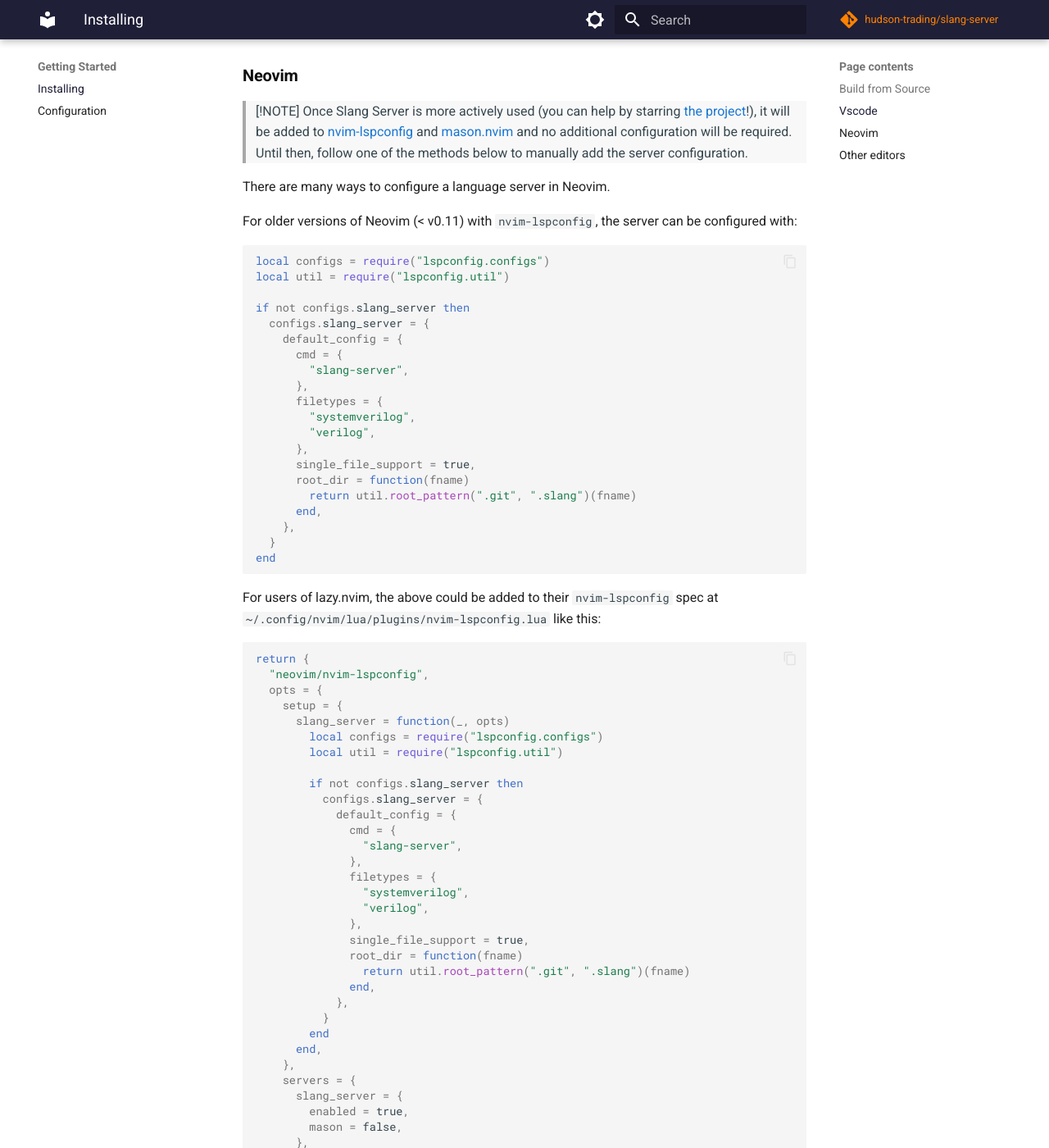
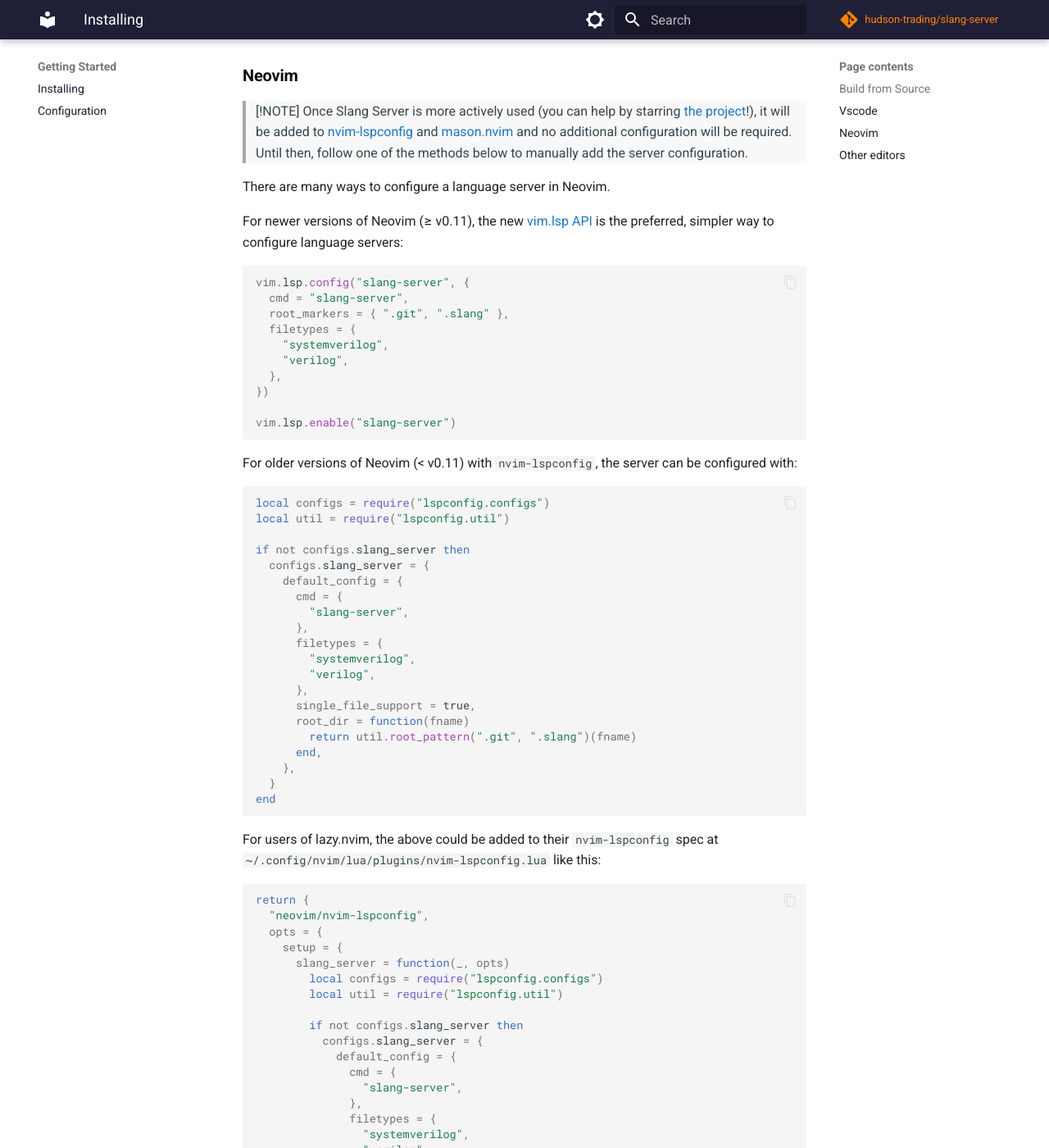
Before and after one commit to hudson-trading/slang-server, an MkDocs documentation site: the page built from docs/start/installing.md, in a window 1280 px wide and 1400 px high, scrolled down 811 px. Shown: the whole window at 82% size. Built offline with MkDocs 1.6.1 and Material for MkDocs 9.7.7, drawn with Linux system fonts in a browser that asks for light colours; comment, search, counter and statistics services are not loaded; some of the changed text lies outside the part shown.

Commit message:
Reorder config methods as per PR comment

````diff
--- a/docs/start/installing.md
+++ b/docs/start/installing.md
@@ -31,6 +31,20 @@
 > Once Slang Server is more actively used (you can help by starring [the project](https://github.com/hudson-trading/slang-server)!), it will be added to [nvim-lspconfig](https://github.com/neovim/nvim-lspconfig) and [mason.nvim](https://github.com/mason-org/mason.nvim) and no additional configuration will be required. Until then, follow one of the methods below to manually add the server configuration.
 
 There are many ways to configure a language server in Neovim.
+
+For newer versions of Neovim (≥ v0.11), the new [vim.lsp API](https://neovim.io/doc/user/lsp.html#vim.lsp.start()) is the preferred, simpler way to configure language servers:
+```lua
+vim.lsp.config("slang-server", {
+  cmd = "slang-server",
+  root_markers = { ".git", ".slang" },
+  filetypes = {
+    "systemverilog",
+    "verilog",
+  },
+})
+
+vim.lsp.enable("slang-server")
+```
 
 For older versions of Neovim (< v0.11) with `nvim-lspconfig`, the server can be configured with:
 ```lua
@@ -95,20 +109,6 @@
 }
 ```
 
-For newer versions of Neovim (≥ v0.11), the new [vim.lsp API](https://neovim.io/doc/user/lsp.html#vim.lsp.start()) is the preferred, simpler way to configure language servers:
-```lua
-vim.lsp.config("slang-server", {
-  cmd = "slang-server",
-  root_markers = { ".git", ".slang" },
-  filetypes = {
-    "systemverilog",
-    "verilog",
-  },
-})
-
-vim.lsp.enable("slang-server")
-```
-
 Neovim natively handles the LSP. No additional plugin is required to use Slang Server for standard LSP actions (e.g. [Go to Definition](https://microsoft.github.io/language-server-protocol/specifications/lsp/3.17/specification/#textDocument_definition).
 
 However, a plugin is provided to enable use of some enhanced client-side features which extend the LSP (e.g. hierachical compilation). The plugin can be found in `clients/neovim/` and is also mirrored in [slang-server.nvim](https://github.com/hudson-trading/slang-server.nvim) for ease of use with Neovim plugin managers.
````
